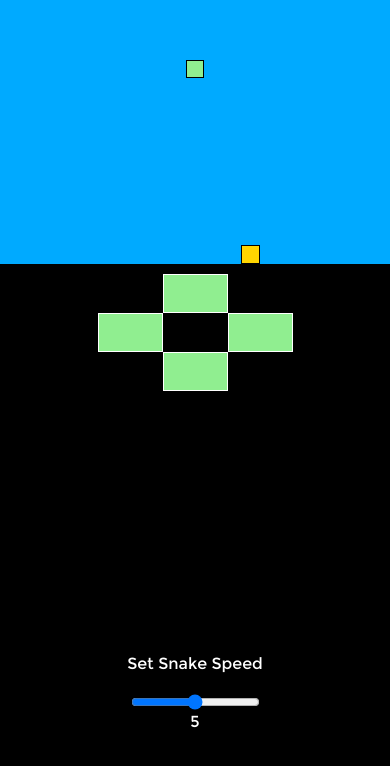
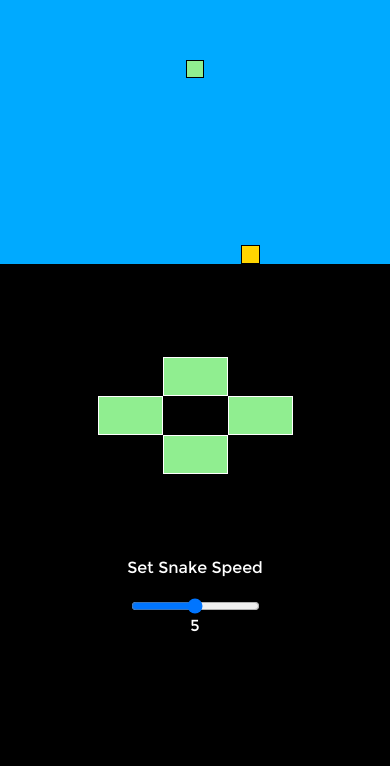
Before and after one commit to JoeSkills/snake-game-by-joseph, a plain HTML site: page index.html in a window 390 px wide. Shown: the part 126-892 px from the top of the page. After the commit the page ends 844 px from the top, so only its background shows below. Drawn offline with Linux system fonts and the light colour scheme.

Commit message:
made it more responsive

```diff
--- a/editStyles.css
+++ b/editStyles.css
@@ -2,7 +2,7 @@
   body {
     display: grid;
     align-items: start;
-    grid-template-rows: repeat(3, 1fr);
+    grid-template-rows: repeat(3, auto);
     grid-auto-flow: row;
     justify-items: center;
   }
```
